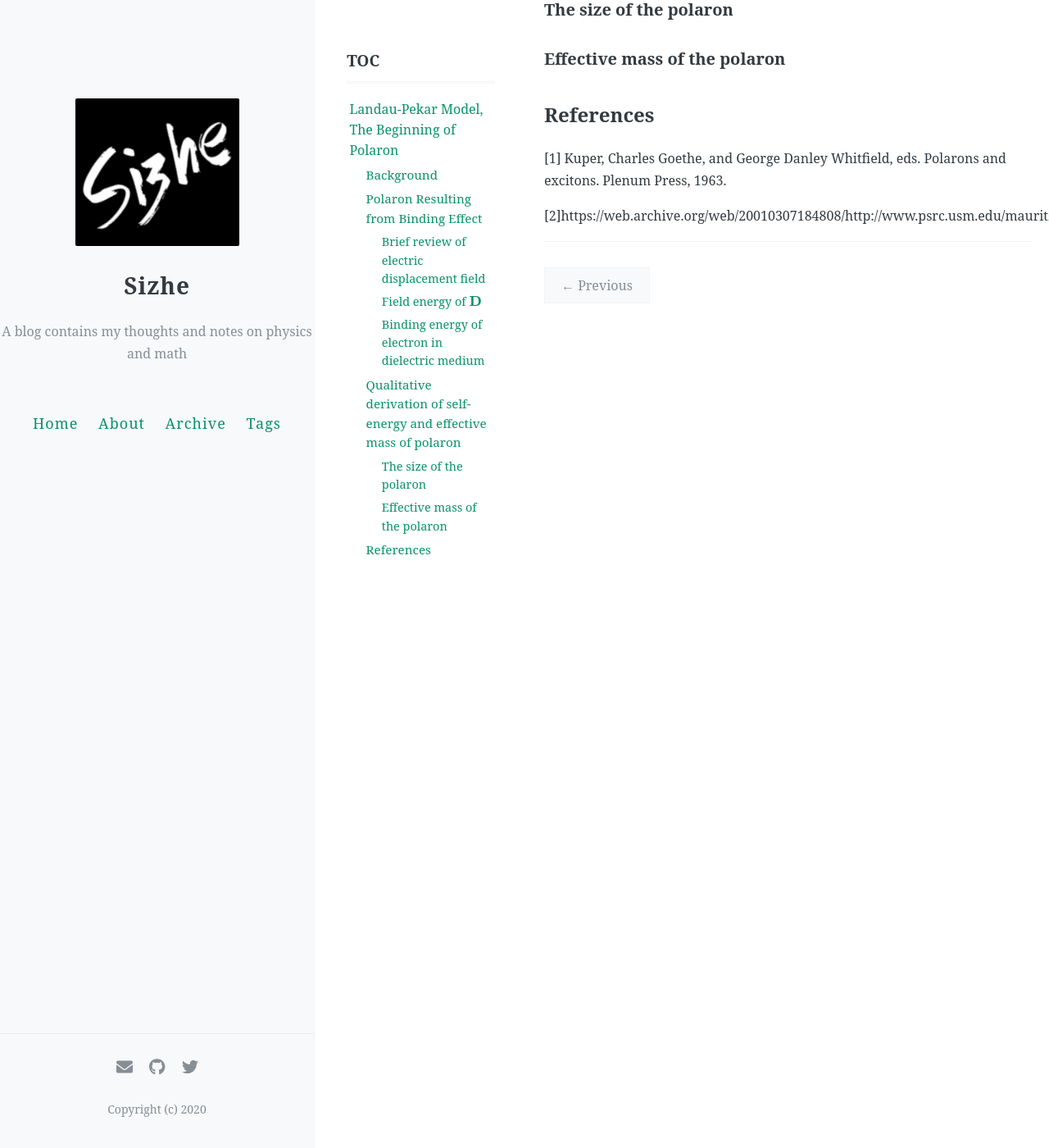
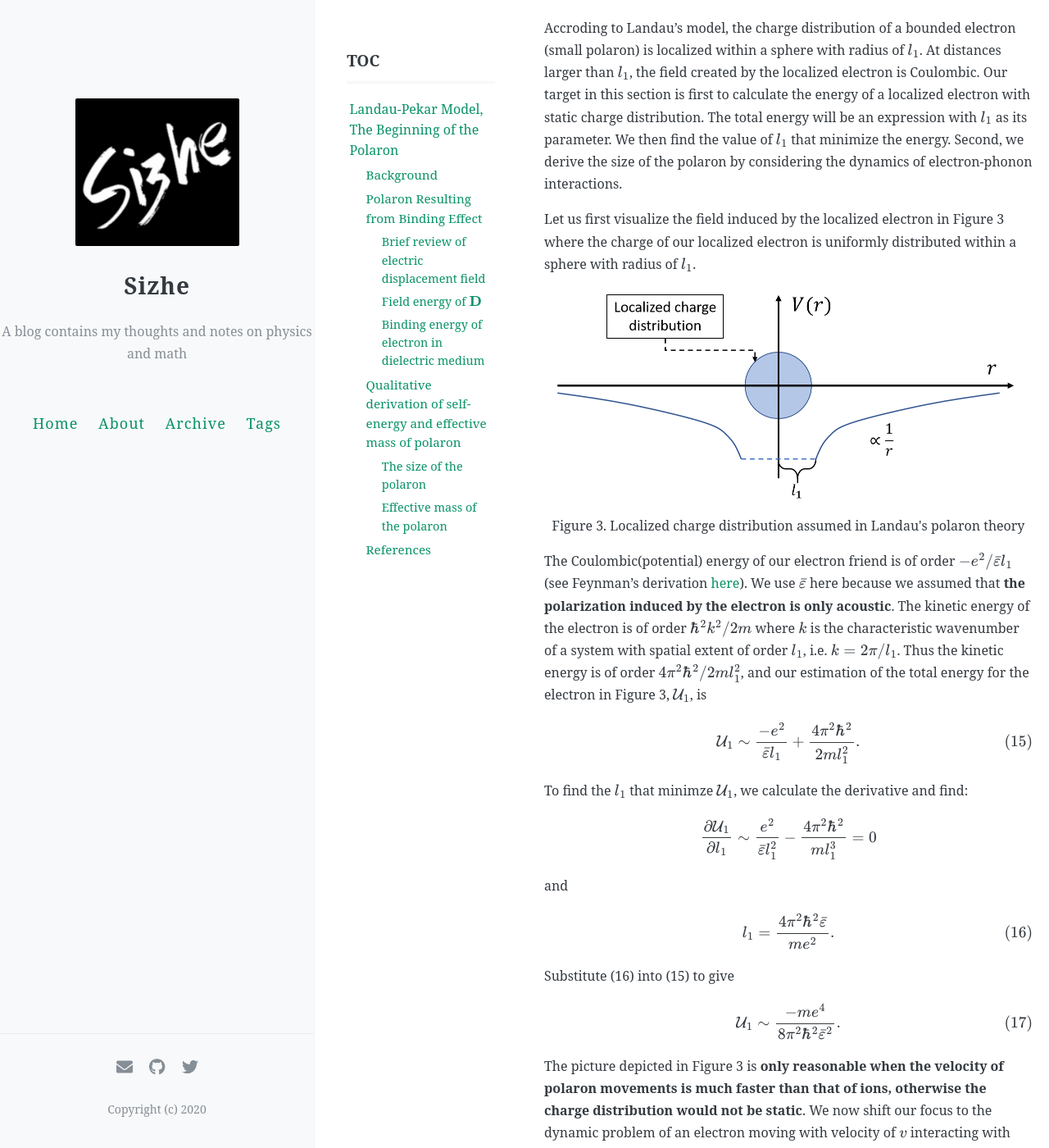
Before and after one commit to Lonitch/Lonitch.github.io, a Jekyll site: the page built from _posts/2020-06-15-Landau-Pekar.md, in a window 1280 px wide and 1400 px high, scrolled down 6219 px. Shown: the whole window at 82% size. Built offline with Jekyll 4.4.1, drawn with Linux system fonts in a browser that asks for light colours; formulas are drawn with MathJax 3; comment, search, counter and statistics services are not loaded; some of the changed text lies outside the part shown.

Commit message:
updata landau-pekar post

```diff
--- a/_posts/2020-06-15-Landau-Pekar.md
+++ b/_posts/2020-06-15-Landau-Pekar.md
@@ -1,7 +1,7 @@
 ---
 layout: post
 
-title: Landau-Pekar Model, The Beginning of Polaron
+title: Landau-Pekar Model, The Beginning of the Polaron
 
 date: 2020-06-15
 
@@ -146,7 +146,7 @@ Because $\varepsilon>1$, This model, therefore, predicts a **binding effect** as
 
 ## Qualitative derivation of self-energy and effective mass of polaron
 
-In the previous section we describe the effects of adding extra free electron in dielectric continuum as the reason for polarization of charge distribution. In this section we explore the size and mass of polaron by taking a closer look at the **dielectric polarization field** $\mathbf{P}$ defined in Eq.(1) and (4). We first split $\mathbf{P}$ into an "optical" part $\mathbf{P}_{opt}$ and an "acoustic" part $\mathbf{P}_{acs}$ because the dielectric spetroscopy of dielectric materials usually has resonances in the ultraviolet and the infrared frequency regions[1] (see Figure 2).
+In the previous section we describe the effects of adding extra free electron in dielectric continuum as the reason for polarization of charge distribution. In this section we explore the size and mass of polaron by taking a closer look at the **dielectric polarization field** $\mathbf{P}$ defined in Eq.(1) and (4). We first split $\mathbf{P}$ into an "optical" part $$\mathbf{P}_{opt}$$ and an "acoustic" part $$\mathbf{P}_{acs}$$ because the dielectric spetroscopy of dielectric materials usually has resonances in the ultraviolet and the infrared frequency regions[1] (see Figure 2).
 
 <p align="center">
   <img width="512" height="455" src="{{ site.url }}/images/dielectric-spectroscopy.png">
@@ -196,8 +196,87 @@ $$
 Both $\varepsilon$ and $\varepsilon_{\infty}$ are experimentally measurable, making the calculation for $\bar{\varepsilon}$ easy.
 
 ### The size of the polaron
+Accroding to Landau's model, the charge distribution of a bounded electron (small polaron) is localized within a sphere with radius of $l_1$. At distances larger than $l_1$, the field created by the localized electron is Coulombic. Our target in this section is first to calculate the energy of a localized electron with static charge distribution. The total energy will be an expression with $l_1$ as its parameter. We then find the value of $l_1$ that minimize the energy. Second, we derive the size of the polaron by considering the dynamics of electron-phonon interactions.
+
+Let us first visualize the field induced by the localized electron in Figure 3 where the charge of our localized electron is uniformly distributed within a sphere with radius of $l_1$.
+
+<p align="center">
+  <img width="565" height="260" src="{{ site.url }}/images/Landau-polaron-field.png">
+</p>
+<p style="text-align: center;">Figure 3. Localized charge distribution assumed in Landau's polaron theory</p>
+
+The Coulombic(potential) energy of our electron friend is of order $-e^2/\bar{\varepsilon}l_1$ (see Feynman's derivation [here](https://www.feynmanlectures.caltech.edu/II_08.html)). We use $\bar{\varepsilon}$ here because we assumed that **the polarization induced by the electron is only acoustic**. The kinetic energy of the electron is of order $$\hbar^2k^2/2m$$ where $k$ is the characteristic wavenumber of a system with spatial extent of order $l_1$, i.e. $k=2\pi/l_1$. Thus the kinetic energy is of order $$4\pi^2\hbar^2/2ml^2_1$$, and our estimation of the total energy for the electron in Figure 3, $\mathcal{U}_1$, is
+
+$$
+\mathcal{U}_1\sim \frac{-e^2}{\bar{\varepsilon}l_1}+\frac{4\pi^2\hbar^2}{2ml^2_1}\tag{15}.
+$$
+
+To find the $l_1$ that minimze $\mathcal{U}_1$, we calculate the derivative and find:
+
+$$
+\frac{\partial\mathcal{U}_1}{\partial l_1}\sim\frac{e^2}{\bar{\varepsilon}l^2_1}-\frac{4\pi^2\hbar^2}{ml^3_1}=0
+$$
+
+and
+
+$$
+l_1=\frac{4\pi^2\hbar^2\bar{\varepsilon}}{me^2}\tag{16}.
+$$
+
+Substitute (16) into (15) to give
+
+$$
+\mathcal{U}_1\sim\frac{-me^4}{8\pi^2\hbar^2\bar{\varepsilon}^2}\tag{17}.
+$$
+
+The picture depicted in Figure 3 is **only reasonable when the velocity of polaron movements is much faster than that of ions, otherwise the charge distribution would not be static**. We now shift our focus to the dynamic problem of an electron moving with velocity of $v$ interacting with lattice vibration with frequency of $\omega$.
+
+If the lattice is vibrating with a frequency $\omega$, the angular distance travelled by an electron at distance $d_1$ from an ion (see Figure 4) in a time $1/\omega$ is just $$v/\omega d_1$$. If the angle is small, we have
+
+$$
+d_1\gg v/\omega\tag{18}.
+$$
+
+**The limiting value of $d_1$ for an electron to see a polaron as a static charge is of order $v/\omega$.**
+
+<p align="center">
+  <img width="667" height="320" src="{{ site.url }}/images/Landau-polaron-size-dynamic.png">
+</p>
+<p style="text-align: center;">Figure 4. Electron-phonon interaction when the small polaron moves not so fast, and the ion see the localized electron as a static point charge at d1. The effective radius of the polaron is d2 </p>
+
+On the other hand, **the effective size of polaron(localized electron) $d_2$ must not exceed the limiting value of $d_1$**. According to the uncertainty principle,
+
+$$
+d_2p\geq 2\pi \hbar\tag{19},
+$$
+
+where the momentum of polaron is $p=mv$. Therefore,
+
+$$
+d_2\sim\frac{2\pi\hbar}{mv}\tag{20}.
+$$
+
+The right subplot in Figure 4 shows that curves $d_1(v)$ and $d_2(v)$ intercept at the distance $l_2$. For ions outside of the sphere around the polaron with radius of $l_2$, the polaron acts like a static charge. At the intersection,
+
+$$
+v=\sqrt{\frac{2\pi\hbar\omega}{m}}
+$$
+
+and
+
+$$
+l_2=\sqrt{\frac{2\pi\hbar}{m\omega}}\tag{21}.
+$$
+
+Because the localized electron in Figure 4 moves slower than the electron depiced in Figure 3, the energy of the polaron is just its potential energy, and we have
+
+$$
+\mathcal{U}_2\sim-\frac{e^2}{\bar{\varepsilon}l_2}=-\frac{e^2\sqrt{m\omega}}{\bar{\varepsilon}\sqrt{2\pi\hbar}}
+$$
 
 ### Effective mass of the polaron
+
+
 ## References
 
 [1] Kuper, Charles Goethe, and George Danley Whitfield, eds. Polarons and excitons. Plenum Press, 1963.
```
Also changed, not shown: images/Landau-polaron-field.png (added), images/Landau-polaron-size-dynamic.png (added).
